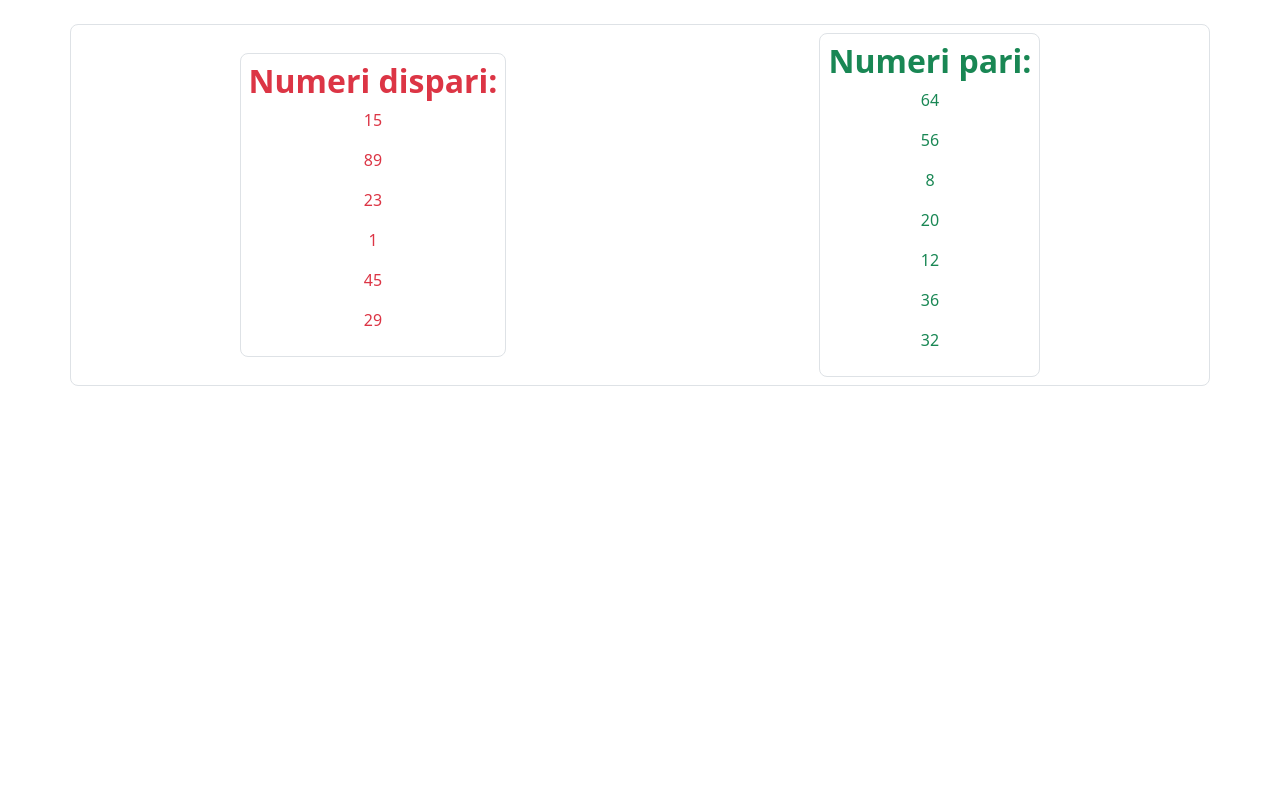
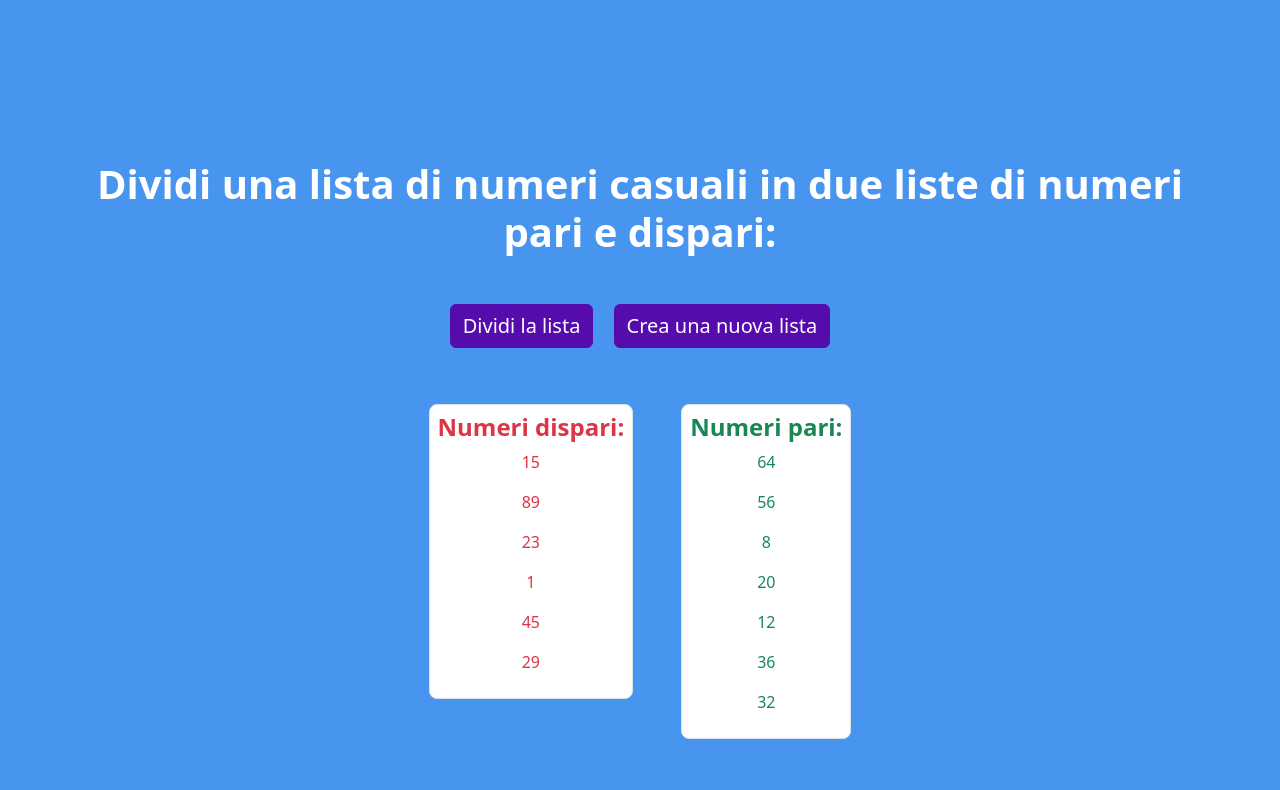
Before and after one commit to ElyPoli/js-jsnacks-blocco-3, a plain HTML site: page jsnack2/index.html in a window 1280 px wide. Drawn offline with nearby package versions, Linux system fonts and the light colour scheme.

Commit message:
added html - ex. Snack2

```diff
--- a/css/style.css
+++ b/css/style.css
@@ -13,3 +13,8 @@
     --bs-btn-active-bg: #430b83;
     --bs-btn-active-border-color: #430b83;
 }
+
+.list-group-item {
+    background-color: transparent;
+    padding: .5rem;
+}
--- a/jsnack2/index.html
+++ b/jsnack2/index.html
@@ -15,18 +15,29 @@
 </head>
 
 <body>
-
-    <div class="container border rounded-3 mt-4 mb-4 d-flex justify-content-around align-items-center text-center pt-2 pb-2">
-        <!-- Primo box -->
-        <div id="first-box" class="border rounded-3 p-2">
-            <h2 class="fw-bold">Numeri dispari:</h2>
+    <main class="bg-primary min-vh-100 pt-5">
+        <div class="container text-center pt-5 mt-5">
+            <h1 class="pb-3 pt-3 fw-bold text-white">Dividi una lista di numeri casuali in due liste di numeri pari e
+                dispari:</h1>
+            <p class="total-list text-secondary fw-bold fs-4"></p>
+            <button class="btn btn-primary mt-3 fs-5 mb-2 btn-create me-2">Dividi la lista</button>
+            <button class="btn btn-primary mt-3 fs-5 mb-2 btn-reset ms-2">Crea una nuova lista</button>
+            <div class="d-flex align-items-start justify-content-center pt-5 pb-5">
+                <!-- Primo box -->
+                <div id="first-box" class="border rounded-3 p-2 me-4 bg-white text-center">
+                    <h2 class="fw-bold fs-4">Numeri dispari:</h2>
+                    <ul class="list-group list-group-flush">
+                    </ul>
+                </div>
+                <!-- Secondo box -->
+                <div id="second-box" class="border rounded-3 p-2 ms-4 bg-white text-center">
+                    <h2 class="fw-bold fs-4">Numeri pari:</h2>
+                    <ul class="list-group list-group-flush">
+                    </ul>
+                </div>
+            </div>
         </div>
-
-        <!-- Secondo box -->
-        <div id="second-box" class="border rounded-3 p-2">
-            <h2 class="fw-bold">Numeri pari:</h2>
-        </div>
-    </div>
+    </main>
 
     <!-- Custom Js -->
     <script src="script.js"></script>
```
